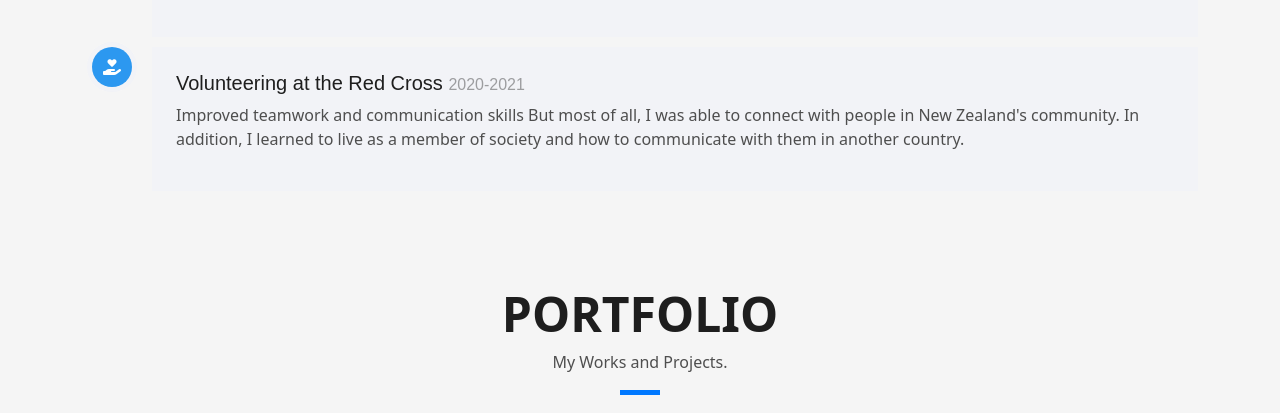
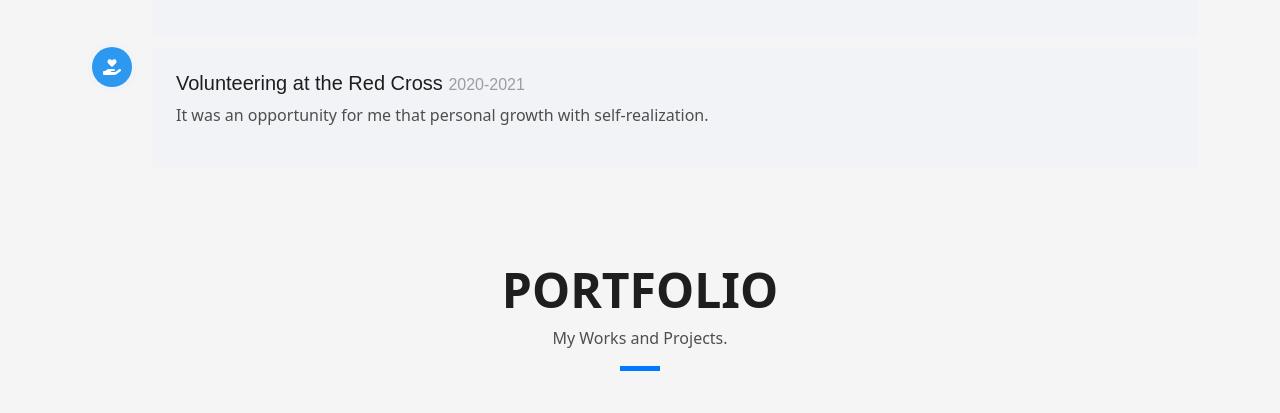
Before and after one commit to seuyan13/seuyan13.github.io, a plain HTML site: page index.html in a window 1280 px wide. Shown: the part 3583-3996 px from the top of the page. Drawn offline with Linux system fonts and the light colour scheme; a web font is replaced by a local one.

Commit message:
Update index.html

```diff
--- a/index.html
+++ b/index.html
@@ -404,9 +404,7 @@
                         <span>2020-2021</span>
                       </h2>
                       <p>
-                        Improved teamwork and communication skills But most of all, I was able to connect with people in
-                        New Zealand's community. In addition, I learned to live as a member of society and how to
-                        communicate with them in another country.
+                        It was an opportunity for me that personal growth with self-realization.
                       </p>
                     </div>
                   </div>
```
